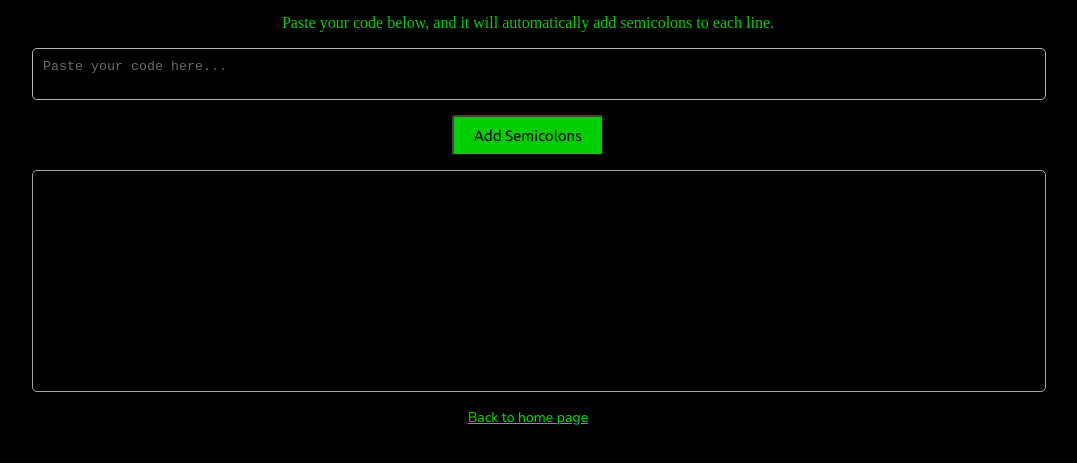
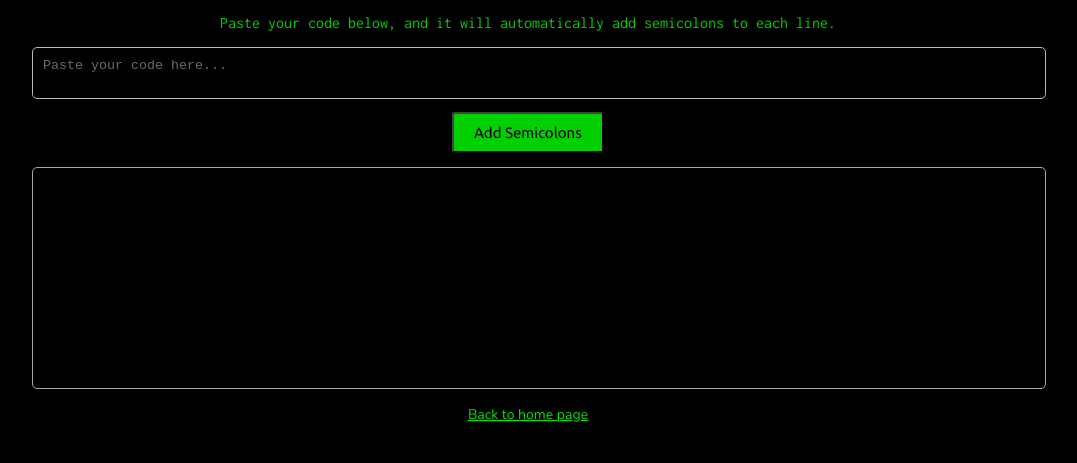
Before and after one commit to darkp435/darkpsoft, a website: page asi.html in a window 1280 px wide. Shown: the part 83-546 px from the top of the page, without its empty margins (112-1189 px from the left). Drawn offline with nearby package versions, Linux system fonts and the light colour scheme.

Commit message:
fixed fonts (again)

```diff
--- a/asi.html
+++ b/asi.html
@@ -5,13 +5,11 @@
     <meta name="viewport" content="width=device-width, initial-scale=1.0">
     <link rel="preconnect" href="https://fonts.googleapis.com">
     <link rel="preconnect" href="https://fonts.gstatic.com" crossorigin>
-    <link href="https://fonts.googleapis.com/css2?family=Roboto+Mono:ital,wght@0,100..700;1,100..700&display=swap" rel="stylesheet">
-    <!--End of Roboto font link-->
     <link href="https://fonts.googleapis.com/css2?family=Nunito:ital,wght@0,200..1000;1,200..1000&display=swap" rel="stylesheet">
     <!--Start of Pixelfy font link-->
-    <link href="https://fonts.googleapis.com/css2?family=Pixelify+Sans:wght@400..700&display=swap" rel="stylesheet">
     <link href="https://fonts.googleapis.com/css2?family=Overpass:ital,wght@0,100..900;1,100..900&display=swap" rel="stylesheet">
     <link href="https://fonts.googleapis.com/css2?family=Ubuntu:ital,wght@0,300;0,400;0,500;0,700;1,300;1,400;1,500;1,700&display=swap" rel="stylesheet">
+    <link href="https://fonts.googleapis.com/css2?family=Inconsolata:wght@200..900&display=swap" rel="stylesheet">
     <link rel="stylesheet" href="styles.css">
     <title>Semicolon Adder</title>
     <style>
--- a/package.json
+++ b/package.json
@@ -1,5 +1,5 @@
 {
-  "name": "web-stuff",
+  "name": "pixel435",
   "version": "1.0.0",
   "main": "asi.js",
   "scripts": {
```
Also changed, not shown: brainrot.html (+1 -0 lines), calc.html (+1 -0 lines), captcha.html (+1 -1 lines), crapauto.html (+1 -1 lines), index.html (+1 -0 lines), info.html (+0 -2 lines).
